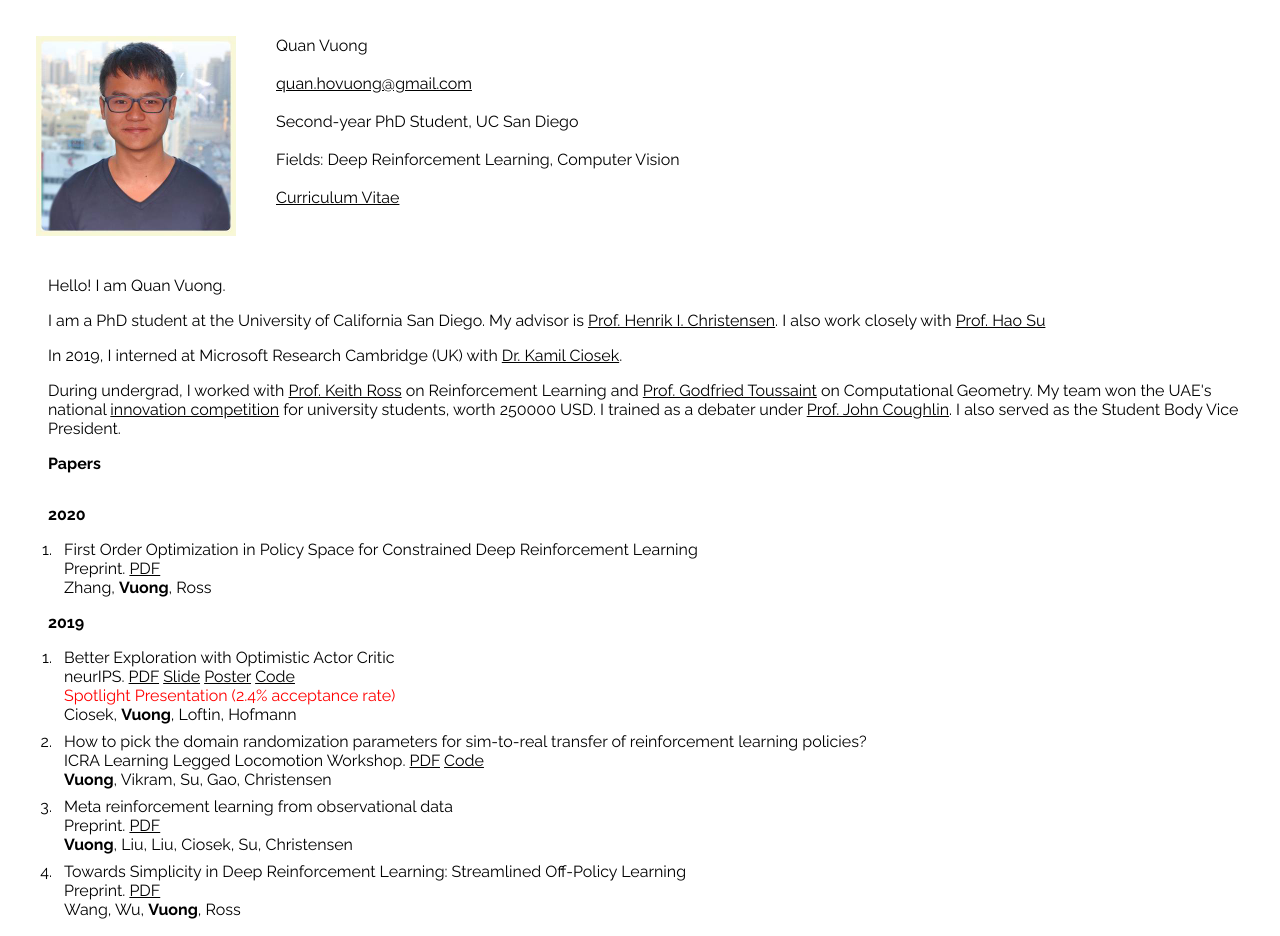
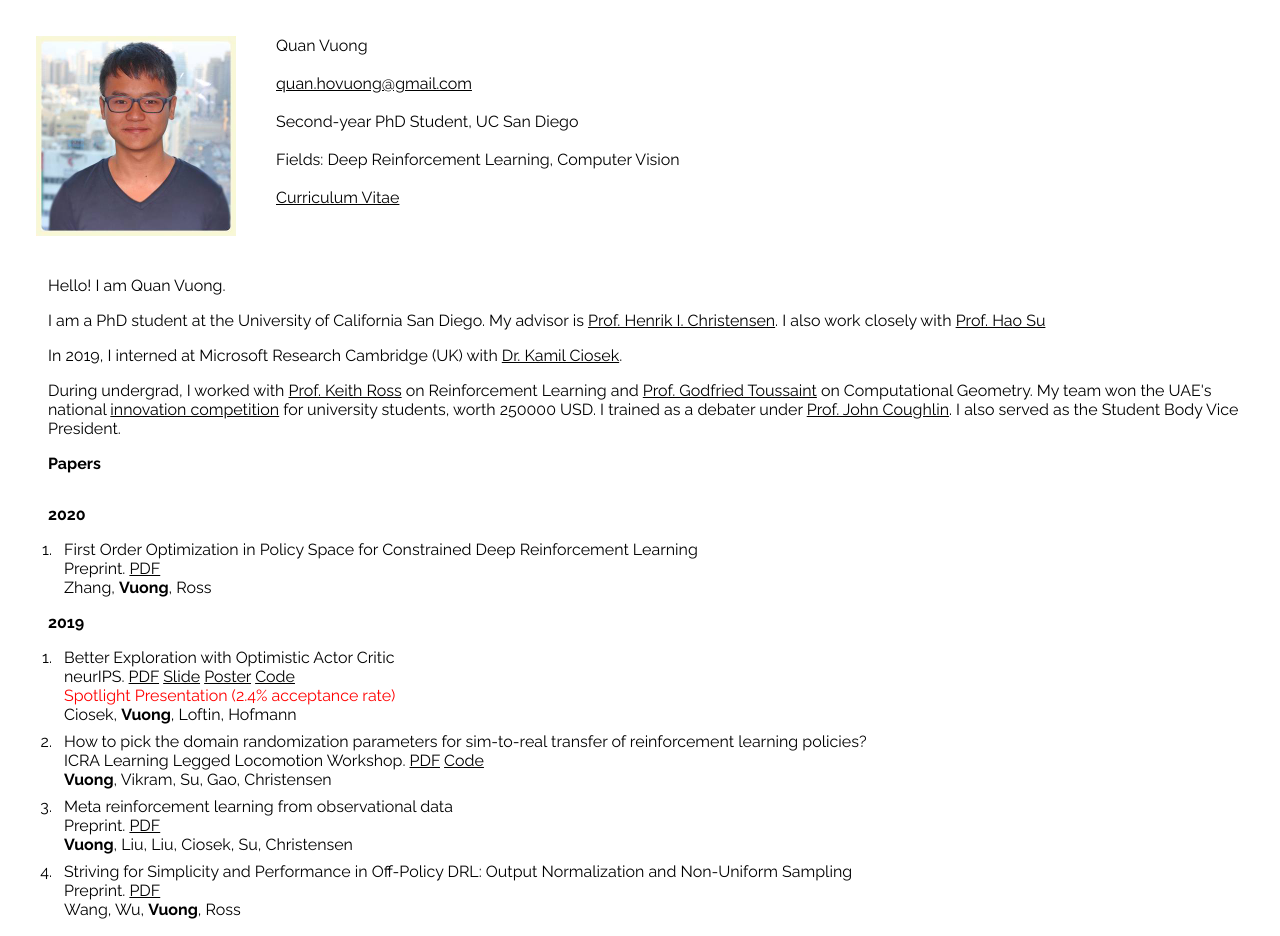
Before and after one commit to quanvuong/quanvuong.github.io, a React (Create React App) app: page / in a window 1280 px wide. Shown: the top 936 px of the page. Built offline with nearby package versions, Linux system fonts and the light colour scheme.

Commit message:
change name of simple RL paper

```diff
--- a/src/Papers.js
+++ b/src/Papers.js
@@ -56,7 +56,7 @@ class Papers extends Component {
 
             <li>
               <div className="OnePaper">
-                <div>Towards Simplicity in Deep Reinforcement Learning: Streamlined Off-Policy Learning</div>
+                <div>Striving for Simplicity and Performance in Off-Policy DRL: Output Normalization and Non-Uniform Sampling</div>
                 <div>Preprint. <a href="https://arxiv.org/abs/1910.02208">PDF</a> </div>
                 <div> Wang, Wu, <strong>Vuong</strong>, Ross </div>
               </div>
```
